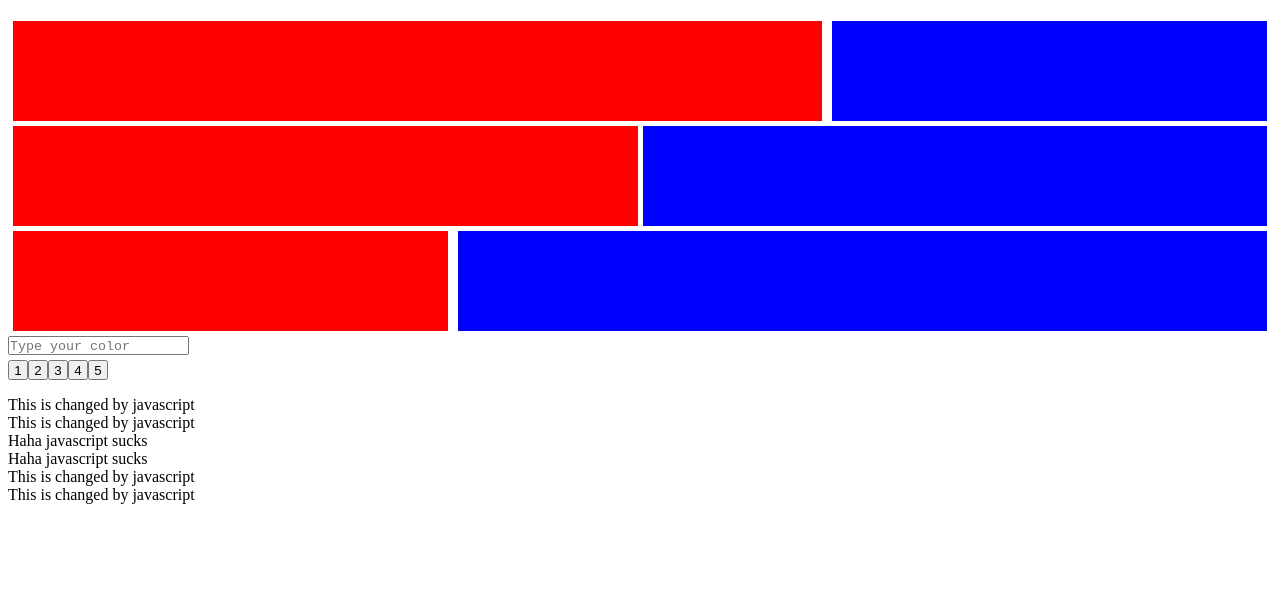
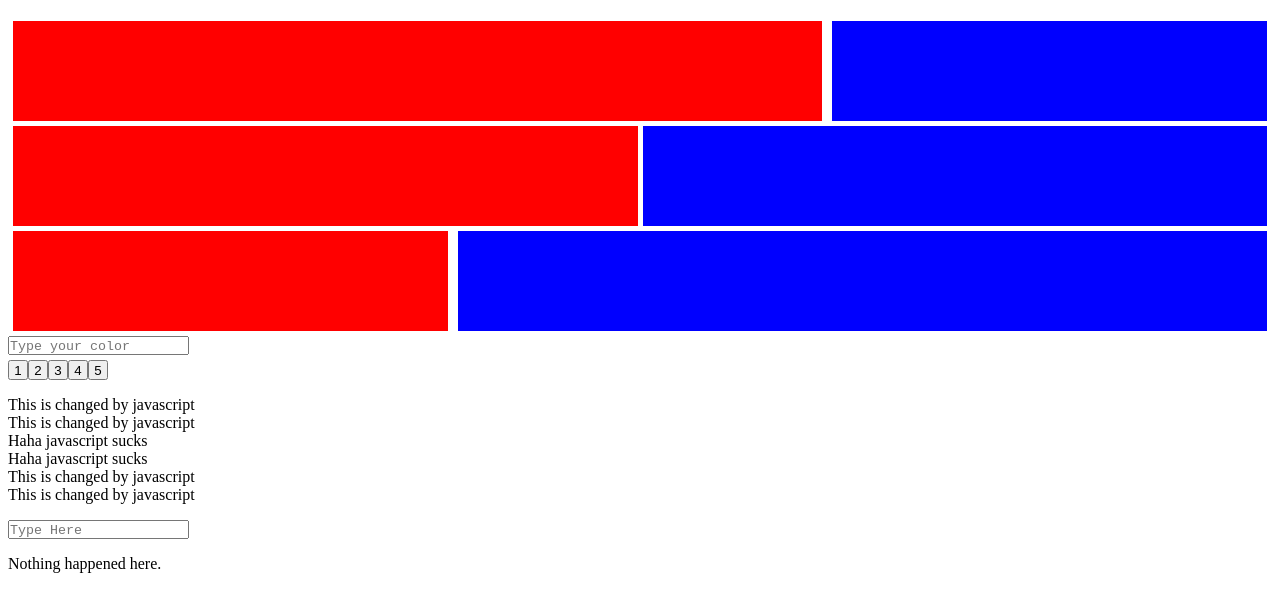
Before and after one commit to Daniel-Dominic/javascript-experiments, a website: page index.html in a window 1280 px wide. Drawn offline with Linux system fonts and the light colour scheme.

Commit message:
use the keyup listener and make a input text to paragraph copier

```diff
--- a/experiments.js
+++ b/experiments.js
@@ -2,7 +2,7 @@
 // For the boxes on top the page
 
 const box = document.querySelectorAll('.box')
-const input = document.querySelector('.color-typer')
+let input = document.querySelector('.color-typer')
 
 input.addEventListener("change", function() {
   box.style.backgroundColor = input.value;
@@ -10,17 +10,30 @@ input.addEventListener("change", function() {
 
 // --------------------------------------------------------------------------------------
 
+
+// For button alert
 document.querySelector('.button-group').addEventListener('click', function(event) {
   alert(`You've clicked ${event.target.innerText}`)
 })
+// ---------------------------------------------------------------------------------
 
+
+// For the js modificable text
 const tagToChange = document.querySelectorAll('.js-modifiable');
 for (let i = 0; i < tagToChange.length; i++) {
   const currentElement = tagToChange[i];
   currentElement.innerText = "This is changed by javascript";
 }
+// -----------------------------------------------------------------------------------------
 
-// ----------------------------------------------------------------------------------------------------------------------------------------------------------------
+input = document.querySelector('.type-copier');
+const paragraph = document.querySelector('.text-to-copy');
+
+input.addEventListener("keyup", function() {
+  paragraph.innerText = input.value;
+});
+
+// Part of "Js DOM" ---------------------------------------------------------------------------------------------------------------------------------------------
 
 //Makes an array of all the days of a week
 let week = [
--- a/index.html
+++ b/index.html
@@ -45,6 +45,9 @@
  <li class="js-modifiable">Can be modifiable</li>
 </ul>
 
+<input type="text" placeholder="Type Here" class="type-copier">
+<p class="text-to-copy">Nothing happened here.</p>
+
 <script src="experiments.js"></script>
 
 </body>
```
